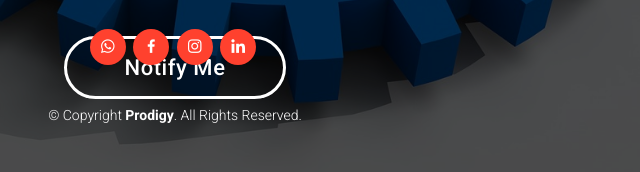
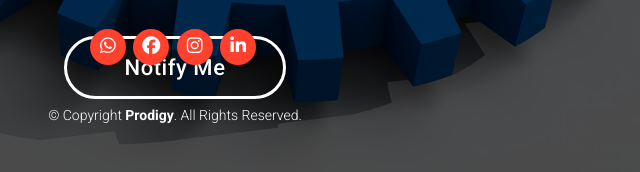
Before and after one commit to prodigysolutions/prodigysolutions.github.io, a plain HTML site: page index.html in a window 1280 px wide. Shown: the part 665-837 px from the top of the page, 465-1105 px from the left. Drawn offline with Linux system fonts and the light colour scheme; files whose address does not match are found by name.

Commit message:
Update index.html

```diff
--- a/index.html
+++ b/index.html
@@ -138,10 +138,10 @@
                     <div class="animation-container animation-fade-up" data-animation-delay="1200">
 
                       <div class="social-links">
-        <a href="https://api.whatsapp.com/send?phone=+2347087840509" class="whatsapp"><i class="bx bxl-whatsapp"></i></a>
-        <a href="https://www.facebook.com/trig.einstein" class="facebook"><i class="bx bxl-facebook"></i></a>
-        <a href="https://www.instagram.com/simileholluwa" class="instagram"><i class="bx bxl-instagram"></i></a>
-        <a href="https://www.linkedin.com/in/ajanaku-oluwatosin-ezekiel-243133200" class="linkedin"><i class="bx bxl-linkedin"></i></a>
+        <a href="https://api.whatsapp.com/send?phone=+2347087840509" class="whatsapp"><i class="fab fa-whatsapp"></i></a>
+        <a href="https://www.facebook.com/trig.einstein" class="facebook"><i class="fab fa-facebook"></i></a>
+        <a href="https://www.instagram.com/simileholluwa" class="instagram"><i class="fab fa-instagram"></i></a>
+        <a href="https://www.linkedin.com/in/ajanaku-oluwatosin-ezekiel-243133200" class="linkedin"><i class="fab fa-linkedin-in"></i></a>
       </div>
                         <div class="copyright">
                       &copy; Copyright <strong><span>Prodigy</span></strong>. All Rights Reserved.
```
